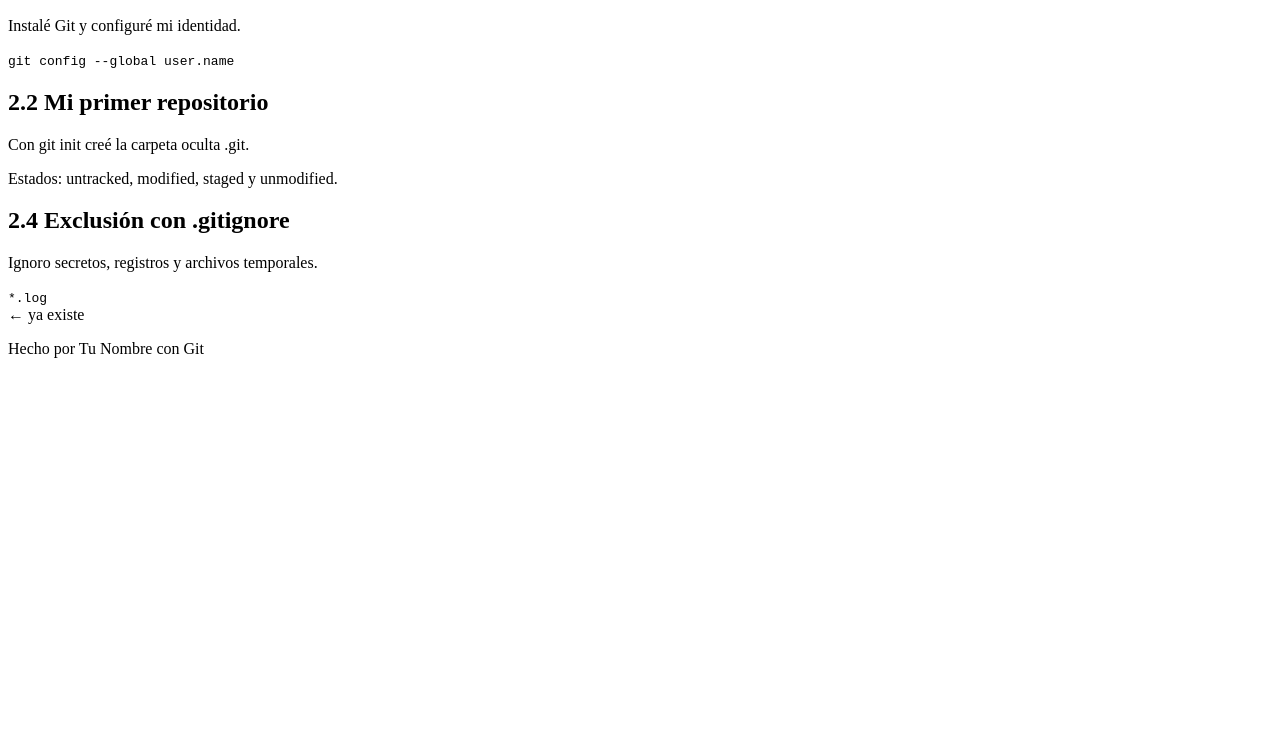
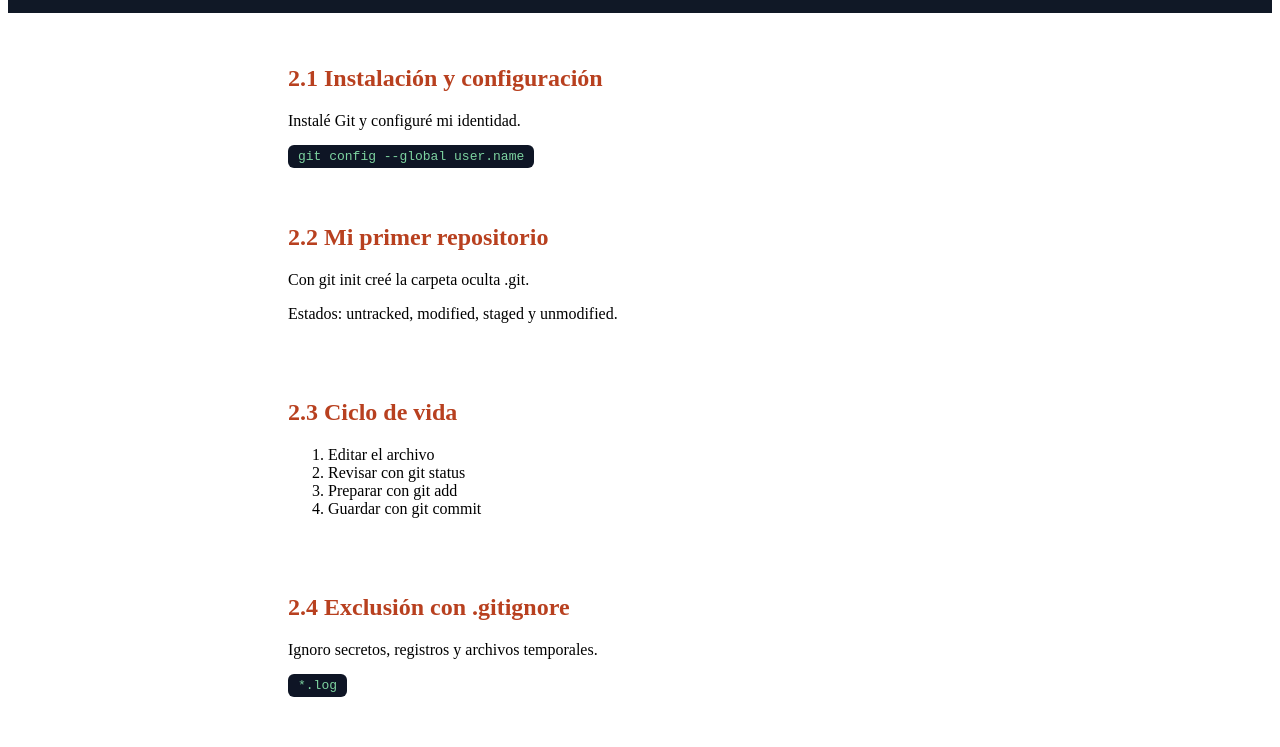
Before and after one commit to Jessy57/aprendiendo-clase-2, a plain HTML site: page index.html in a window 1280 px wide. Shown: the part 148-895 px from the top of the page. Before the commit the page ends 800 px from the top, so only its background shows below. Drawn offline with Linux system fonts and the light colour scheme.

```diff
--- a/index.html
+++ b/index.html
@@ -1,10 +1,12 @@
 <!DOCTYPE html>
 <html lang="es">
+
 <head>
     <meta charset="UTF-8">
     <title>Aprendiendo Git</title>
-    <link rel="stylesheet" href="css/estilos.css">
+    <link rel="stylesheet" href="css/main.css">
 </head>
+
 <body>
     <header>
         <h1>Aprendiendo Git</h1>
@@ -23,6 +25,15 @@
                 unmodified.</p>
         </section>
         <section>
+            <h2>2.3 Ciclo de vida</h2>
+            <ol>
+                <li>Editar el archivo</li>
+                <li>Revisar con git status</li>
+                <li>Preparar con git add</li>
+                <li>Guardar con git commit</li>
+            </ol>
+        </section>
+        <section>
             <h2>2.4 Exclusión con .gitignore</h2>
             <p>Ignoro secretos, registros y archivos temporales.</p>
             <code>*.log</code>
@@ -33,4 +44,5 @@ unmodified.</p>
     </footer>
     </main>
 </body>
+
 </html>
```
Also changed, not shown: 1 other file. Lines whose indentation alone changed are shown as unchanged.
